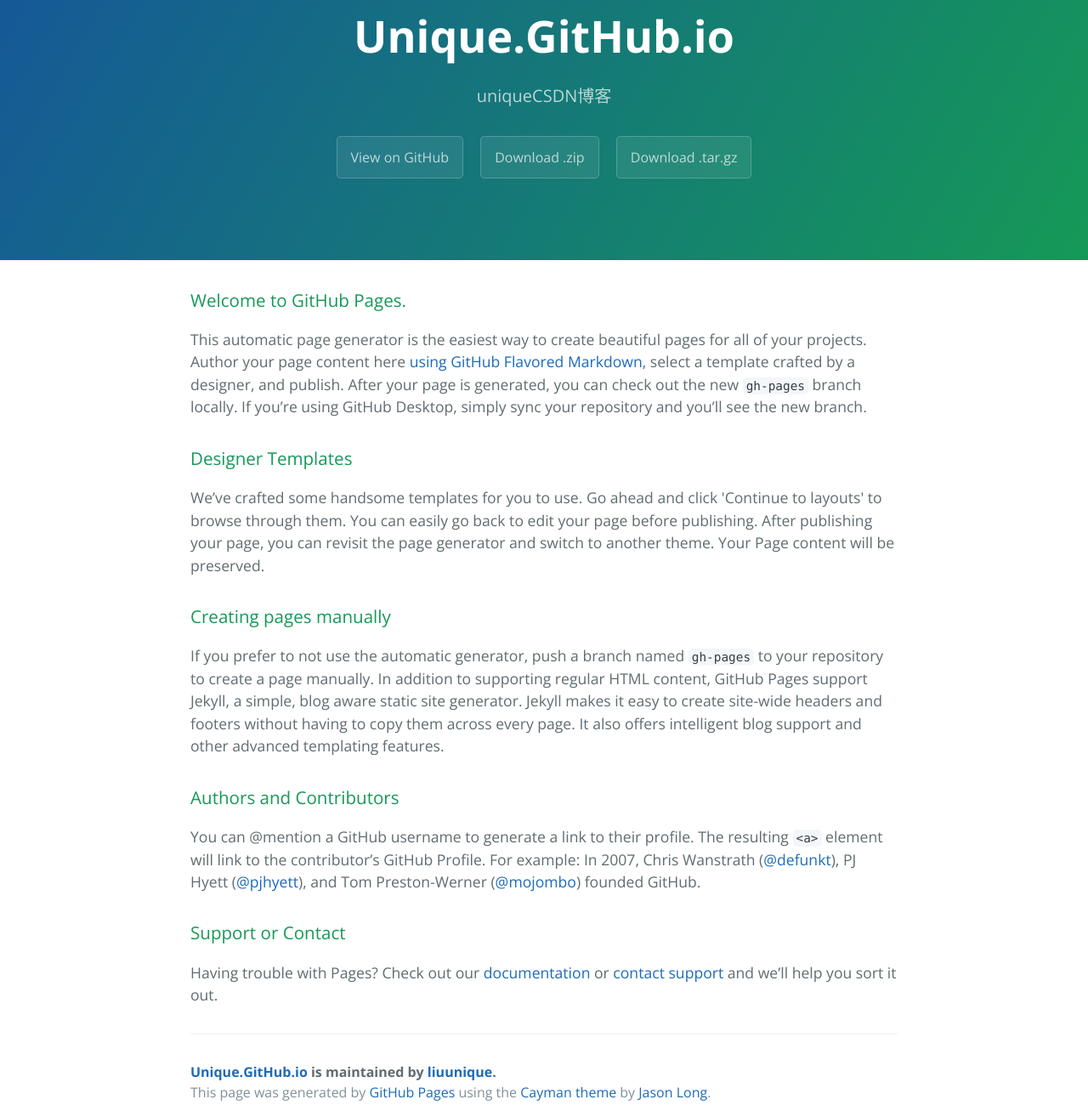
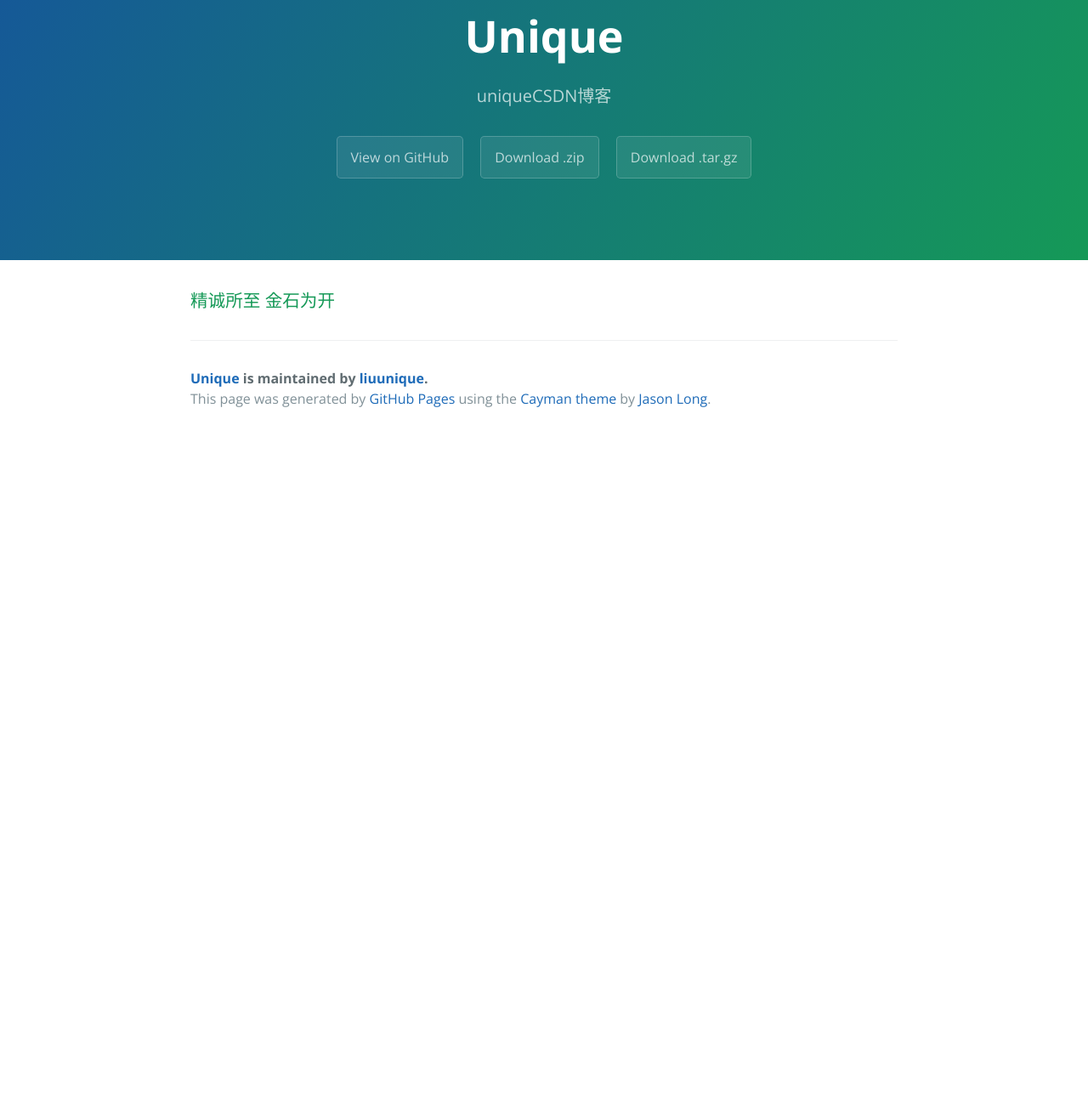
Before and after one commit to liuunique/unique, a plain HTML site: page index.html in a window 1280 px wide. Shown: the part 77-1377 px from the top of the page at 85% size. After the commit the page ends 800 px from the top, so only its background shows below. Drawn offline with nearby package versions, Linux system fonts and the light colour scheme.

```diff
--- a/index.html
+++ b/index.html
@@ -2,7 +2,7 @@
 <html lang="en-us">
   <head>
     <meta charset="UTF-8">
-    <title>Unique.GitHub.io by liuunique</title>
+    <title>Unique by liuunique</title>
     <meta name="viewport" content="width=device-width, initial-scale=1">
     <link rel="stylesheet" type="text/css" href="stylesheets/normalize.css" media="screen">
     <link href='https://fonts.googleapis.com/css?family=Open+Sans:400,700' rel='stylesheet' type='text/css'>
@@ -11,7 +11,7 @@
   </head>
   <body>
     <section class="page-header">
-      <h1 class="project-name">Unique.GitHub.io</h1>
+      <h1 class="project-name">Unique</h1>
       <h2 class="project-tagline">uniqueCSDN博客</h2>
       <a href="https://github.com/liuunique/unique.github.io" class="btn">View on GitHub</a>
       <a href="https://github.com/liuunique/unique.github.io/zipball/master" class="btn">Download .zip</a>
@@ -20,32 +20,10 @@
 
     <section class="main-content">
       <h3>
-<a id="welcome-to-github-pages" class="anchor" href="#welcome-to-github-pages" aria-hidden="true"><span aria-hidden="true" class="octicon octicon-link"></span></a>Welcome to GitHub Pages.</h3>
-
-<p>This automatic page generator is the easiest way to create beautiful pages for all of your projects. Author your page content here <a href="https://guides.github.com/features/mastering-markdown/">using GitHub Flavored Markdown</a>, select a template crafted by a designer, and publish. After your page is generated, you can check out the new <code>gh-pages</code> branch locally. If you’re using GitHub Desktop, simply sync your repository and you’ll see the new branch.</p>
-
-<h3>
-<a id="designer-templates" class="anchor" href="#designer-templates" aria-hidden="true"><span aria-hidden="true" class="octicon octicon-link"></span></a>Designer Templates</h3>
-
-<p>We’ve crafted some handsome templates for you to use. Go ahead and click 'Continue to layouts' to browse through them. You can easily go back to edit your page before publishing. After publishing your page, you can revisit the page generator and switch to another theme. Your Page content will be preserved.</p>
-
-<h3>
-<a id="creating-pages-manually" class="anchor" href="#creating-pages-manually" aria-hidden="true"><span aria-hidden="true" class="octicon octicon-link"></span></a>Creating pages manually</h3>
-
-<p>If you prefer to not use the automatic generator, push a branch named <code>gh-pages</code> to your repository to create a page manually. In addition to supporting regular HTML content, GitHub Pages support Jekyll, a simple, blog aware static site generator. Jekyll makes it easy to create site-wide headers and footers without having to copy them across every page. It also offers intelligent blog support and other advanced templating features.</p>
-
-<h3>
-<a id="authors-and-contributors" class="anchor" href="#authors-and-contributors" aria-hidden="true"><span aria-hidden="true" class="octicon octicon-link"></span></a>Authors and Contributors</h3>
-
-<p>You can @mention a GitHub username to generate a link to their profile. The resulting <code>&lt;a&gt;</code> element will link to the contributor’s GitHub Profile. For example: In 2007, Chris Wanstrath (<a href="https://github.com/defunkt" class="user-mention">@defunkt</a>), PJ Hyett (<a href="https://github.com/pjhyett" class="user-mention">@pjhyett</a>), and Tom Preston-Werner (<a href="https://github.com/mojombo" class="user-mention">@mojombo</a>) founded GitHub.</p>
-
-<h3>
-<a id="support-or-contact" class="anchor" href="#support-or-contact" aria-hidden="true"><span aria-hidden="true" class="octicon octicon-link"></span></a>Support or Contact</h3>
-
-<p>Having trouble with Pages? Check out our <a href="https://help.github.com/pages">documentation</a> or <a href="https://github.com/contact">contact support</a> and we’ll help you sort it out.</p>
+<a id="精诚所至-金石为开" class="anchor" href="#%E7%B2%BE%E8%AF%9A%E6%89%80%E8%87%B3-%E9%87%91%E7%9F%B3%E4%B8%BA%E5%BC%80" aria-hidden="true"><span aria-hidden="true" class="octicon octicon-link"></span></a>精诚所至 金石为开</h3>
 
       <footer class="site-footer">
-        <span class="site-footer-owner"><a href="https://github.com/liuunique/unique.github.io">Unique.GitHub.io</a> is maintained by <a href="https://github.com/liuunique">liuunique</a>.</span>
+        <span class="site-footer-owner"><a href="https://github.com/liuunique/unique.github.io">Unique</a> is maintained by <a href="https://github.com/liuunique">liuunique</a>.</span>
 
         <span class="site-footer-credits">This page was generated by <a href="https://pages.github.com">GitHub Pages</a> using the <a href="https://github.com/jasonlong/cayman-theme">Cayman theme</a> by <a href="https://twitter.com/jasonlong">Jason Long</a>.</span>
       </footer>
```
Also changed, not shown: params.json (+2 -2 lines).
